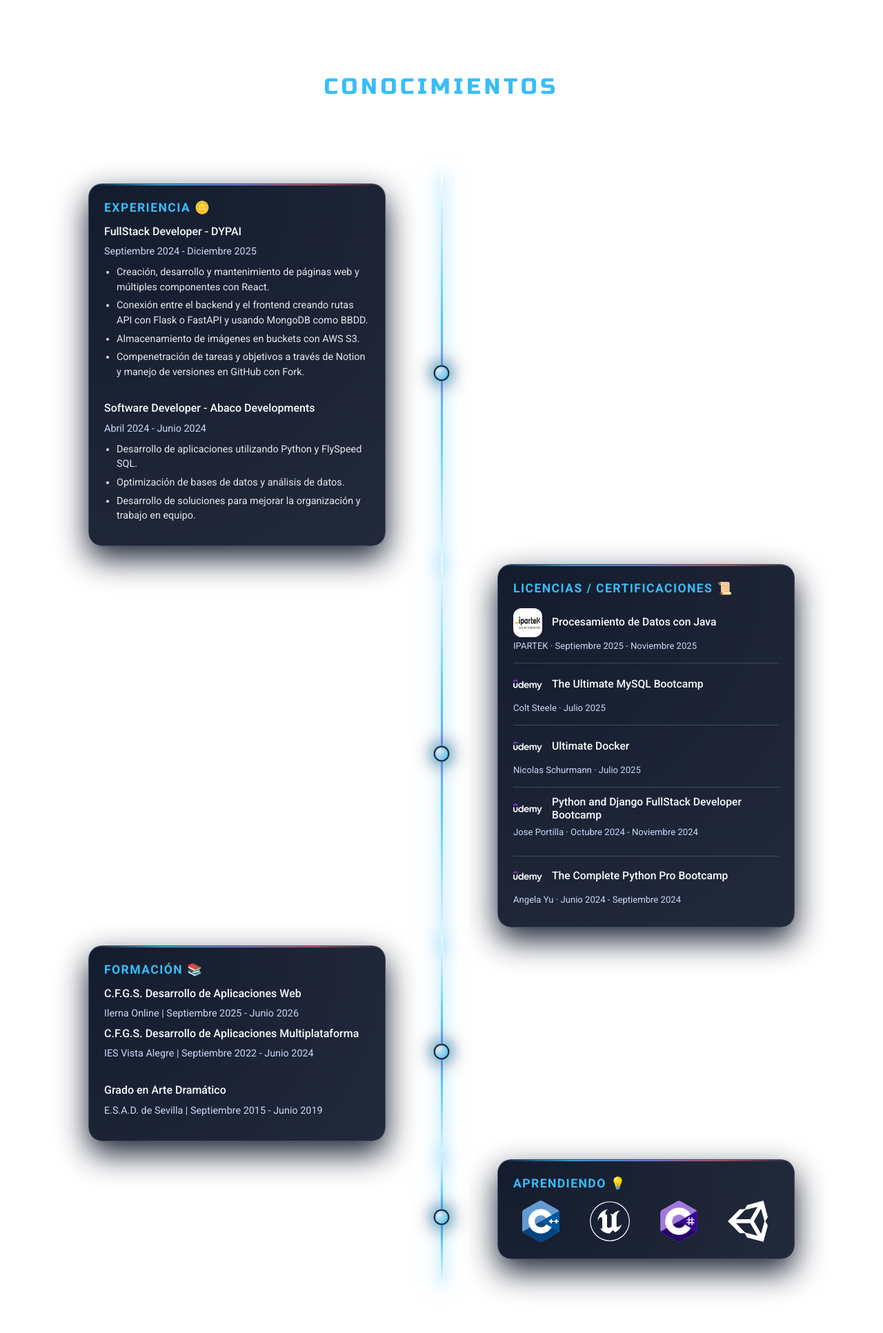
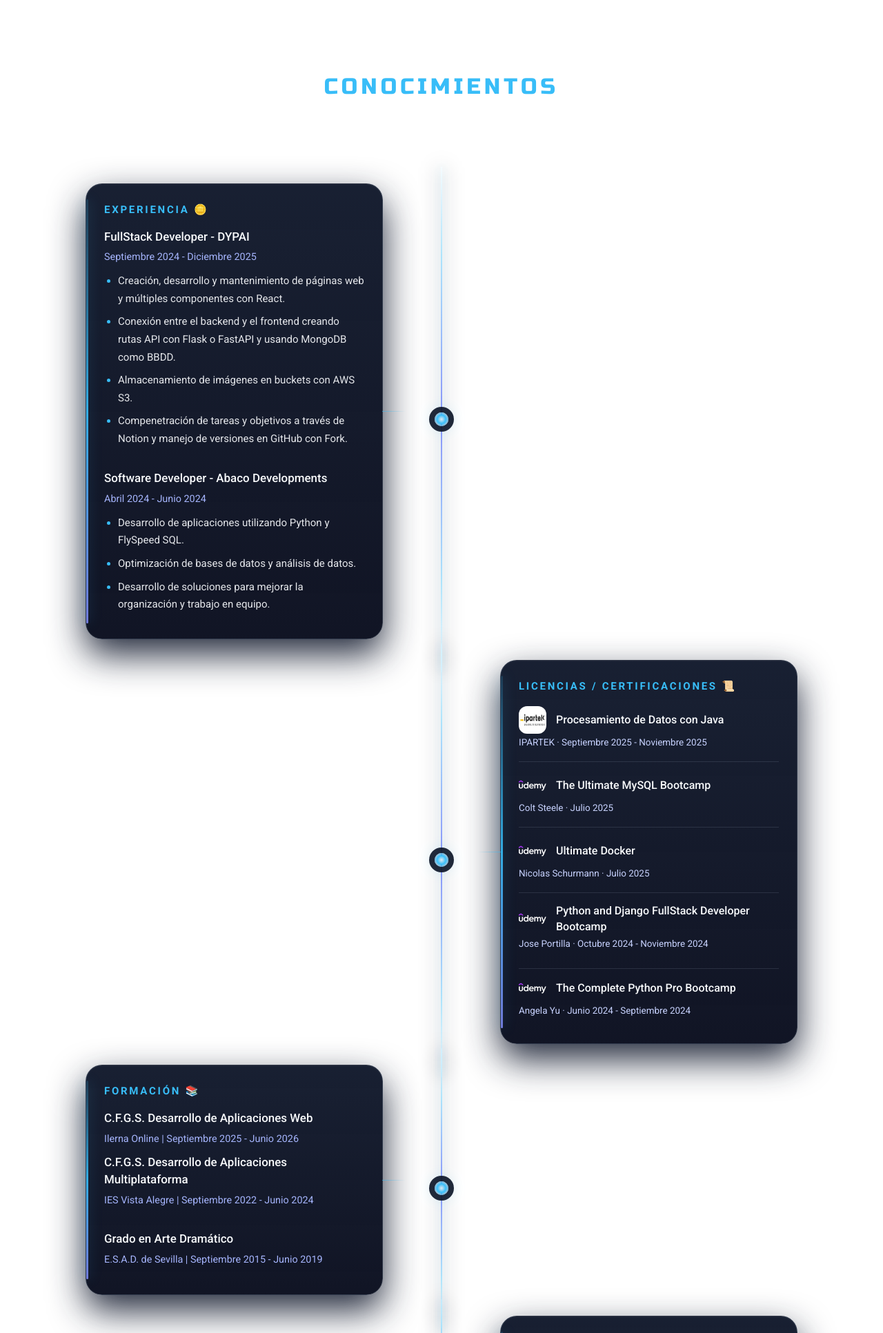
Before and after one commit to KikolasDEV/old_Portafolio, a Django app: page / in a window 1280 px wide. Shown: the part 2685-4618 px from the top of the page at 69% size. Run offline with Django 5.2, Linux system fonts and the light colour scheme; some libraries are stand-ins or nearby versions.

Commit message:
Sección CONOCIMIENTOS actualizado

```diff
--- a/myportfolio/static/css/style.css
+++ b/myportfolio/static/css/style.css
@@ -1434,6 +1434,19 @@ footer .nav-link:hover {
 }
 
 /* Layout timeline */
+.timeline-stage {
+    position: relative;
+    margin-bottom: 54px;
+}
+
+.timeline-stage:last-child {
+    margin-bottom: 0;
+}
+
+.timeline-spine-col {
+    position: relative;
+}
+
 .timeline {
     position: relative;
     display: flex;
@@ -1442,208 +1455,186 @@ footer .nav-link:hover {
     align-items: center;
     width: 100%;
     height: 100%;
-}
-
-/* Línea central del timeline */
+    min-height: 100%;
+}
+
 .timeline-line {
     position: absolute;
-    width: 3px;
-    height: calc(100% + 80px);
+    width: 2px;
+    height: calc(100% + 96px);
+    border-radius: 999px;
     background: linear-gradient(
         to bottom,
-        rgba(56, 189, 248, 0.00) 0%,   /* arranca transparente */
-        rgba(56, 189, 248, 0.30) 12%,
-        rgba(56, 189, 248, 0.90) 38%,  /* tramo central más intenso */
-        rgba(129, 140, 248, 0.95) 50%, /* pequeño matiz violáceo */
-        rgba(56, 189, 248, 0.90) 62%,
-        rgba(56, 189, 248, 0.30) 88%,
-        rgba(56, 189, 248, 0.00) 100%  /* vuelve a desaparecer */
+        rgba(56, 189, 248, 0.05) 0%,
+        rgba(56, 189, 248, 0.42) 18%,
+        rgba(129, 140, 248, 0.95) 50%,
+        rgba(56, 189, 248, 0.42) 82%,
+        rgba(56, 189, 248, 0.05) 100%
     );
     box-shadow:
-        0 0 18px rgba(56, 189, 248, 0.80),
-        0 0 36px rgba(56, 189, 248, 0.55);
-    border-radius: 999px;
+        0 0 14px rgba(56, 189, 248, 0.28),
+        0 0 28px rgba(15, 23, 42, 0.9);
     z-index: 1;
 }
 
-.row.g-4 {
-    margin-bottom: 50px;
-}
-
-/* Nodo circular */
 .timeline-circle {
     position: relative;
-    width: 22px;
-    height: 22px;
+    width: 20px;
+    height: 20px;
     border-radius: 999px;
-    background:
-        radial-gradient(circle at 30% 30%, #e5e7eb, var(--accent-soft));
-    border: 2px solid rgba(15, 23, 42, 0.95);
+    border: 2px solid rgba(148, 163, 184, 0.4);
+    background: radial-gradient(circle at center, #e2e8f0 0%, var(--accent-soft) 55%, rgba(56, 189, 248, 0.18) 100%);
     box-shadow:
-        0 0 16px rgba(56, 189, 248, 0.9),
-        0 0 30px rgba(15, 23, 42, 1);
+        0 0 0 8px rgba(15, 23, 42, 0.92),
+        0 0 24px rgba(56, 189, 248, 0.42);
     z-index: 2;
-    animation: timeline-pulse 2.4s ease-in-out infinite;
-}
-
-/* Animación sutil del nodo */
-@keyframes timeline-pulse {
-    0% {
-        transform: scale(1);
-        box-shadow:
-            0 0 12px rgba(56, 189, 248, 0.65),
-            0 0 24px rgba(15, 23, 42, 1);
-    }
-    50% {
-        transform: scale(1.07);
-        box-shadow:
-            0 0 20px rgba(56, 189, 248, 0.95),
-            0 0 34px rgba(15, 23, 42, 1);
-    }
-    100% {
-        transform: scale(1);
-        box-shadow:
-            0 0 12px rgba(56, 189, 248, 0.65),
-            0 0 24px rgba(15, 23, 42, 1);
-    }
-}
-
-/* Cards base */
+}
+
 .knowledge-card {
     position: relative;
-    background:
-        radial-gradient(circle at top left,
-            rgba(15, 23, 42, 0.98),
-            rgba(15, 23, 42, 0.92));
-    border-radius: 20px;
-    padding: 24px 22px;
-    border: 1px solid var(--border-soft);
-    box-shadow: 0 18px 45px rgba(15, 23, 42, 0.95);
-    transition:
-        transform 0.3s ease,
-        box-shadow 0.3s ease,
-        border-color 0.3s ease,
-        background 0.3s ease;
     width: 100%;
     max-width: 620px;
-}
-
-/* Barra de acento superior */
+    padding: 28px 26px;
+    border-radius: 24px;
+    border: 1px solid rgba(148, 163, 184, 0.22);
+    background:
+        linear-gradient(180deg, rgba(15, 23, 42, 0.96), rgba(2, 6, 23, 0.94));
+    box-shadow:
+        0 22px 52px rgba(15, 23, 42, 0.92),
+        inset 0 1px 0 rgba(255, 255, 255, 0.03);
+    transition:
+        transform 0.28s ease,
+        border-color 0.28s ease,
+        box-shadow 0.28s ease;
+}
+
 .knowledge-card::before {
     content: "";
     position: absolute;
-    inset: 0;
-    border-radius: inherit;
-    padding-top: 2px;
-    border-top: 2px solid transparent;
-    border-image: linear-gradient(
-        90deg,
-        rgba(56, 189, 248, 0.0),
+    top: 22px;
+    bottom: 22px;
+    left: 0;
+    width: 3px;
+    border-radius: 999px;
+    background: linear-gradient(
+        to bottom,
+        rgba(56, 189, 248, 0.18),
         rgba(56, 189, 248, 0.9),
-        rgba(129, 140, 248, 0.9),
-        rgba(248, 113, 113, 0.7),
-        rgba(56, 189, 248, 0.0)
-    ) 1;
-    pointer-events: none;
-    opacity: 0.9;
-}
-
-/* Hover card */
+        rgba(129, 140, 248, 0.86)
+    );
+    box-shadow: 0 0 18px rgba(56, 189, 248, 0.35);
+}
+
+.knowledge-card::after {
+    content: "";
+    position: absolute;
+    top: 50%;
+    width: 34px;
+    height: 1px;
+    background: linear-gradient(90deg, rgba(56, 189, 248, 0.7), rgba(56, 189, 248, 0));
+    opacity: 0.8;
+}
+
+.left-card .knowledge-card::after {
+    right: -34px;
+}
+
+.right-card .knowledge-card::after {
+    left: -34px;
+    transform: scaleX(-1);
+}
+
 .knowledge-card:hover {
-    transform: translateY(-10px);
+    transform: translateY(-6px);
+    border-color: rgba(56, 189, 248, 0.55);
     box-shadow:
-        0 0 26px rgba(56, 189, 248, 0.55),
-        0 24px 60px rgba(15, 23, 42, 0.98);
-    border-color: rgba(56, 189, 248, 0.8);
-    background:
-        radial-gradient(circle at top left,
-            rgba(15, 23, 42, 0.98),
-            rgba(15, 23, 42, 0.96));
+        0 0 28px rgba(56, 189, 248, 0.12),
+        0 28px 68px rgba(15, 23, 42, 0.96);
 }
 
 .knowledge-card h3 {
-    font-size: 1.1rem;
+    margin-bottom: 18px;
+    color: var(--accent-soft);
+    font-size: 0.94rem;
     font-weight: 700;
+    letter-spacing: 0.18em;
+    text-transform: uppercase;
+}
+
+.knowledge-card h4 {
+    margin-bottom: 6px;
+    color: #f8fafc;
+    font-size: 1.06rem;
+    line-height: 1.45;
+}
+
+.knowledge-card p {
+    margin-bottom: 10px;
+    color: #a5b4fc;
+    font-size: 0.9rem;
+    line-height: 1.65;
+}
+
+.knowledge-card ul {
+    margin: 0;
+    padding-left: 20px;
+}
+
+.knowledge-card ul li {
+    margin-bottom: 8px;
+    color: #e5e7eb;
+    font-size: 0.94rem;
+    line-height: 1.7;
+}
+
+.knowledge-card ul li::marker {
     color: var(--accent-soft);
-    margin-bottom: 14px;
+}
+
+.icon-ud {
+    width: 40px;
+    height: 40px;
+    margin-right: 4px;
+    border-radius: 12px;
+}
+
+.left-card {
+    transform: translateX(18px);
+}
+
+.right-card {
+    transform: translateX(-18px);
+}
+
+.knowledge-card-cert h3 {
+    margin-bottom: 20px;
+}
+
+.knowledge-card-cert h4 {
     display: flex;
     align-items: center;
     gap: 10px;
-    text-transform: uppercase;
-    letter-spacing: 0.08em;
-}
-
-.knowledge-card h4 {
     font-size: 1rem;
+    margin-bottom: 2px;
+}
+
+.knowledge-card-cert p {
+    font-size: 0.84rem;
+    color: #c7d2fe;
     margin-bottom: 8px;
-    color: #f9fafb;
-}
-
-.knowledge-card p {
-    font-size: 0.9rem;
-    line-height: 1.6;
-    color: #cbd5f5;
-    margin-bottom: 8px;
-}
-
-.knowledge-card ul {
-    padding-left: 18px;
-    list-style: disc;
-    margin-bottom: 8px;
-}
-
-.knowledge-card ul li {
-    font-size: 0.9rem;
-    margin-bottom: 5px;
-    color: #e5e7eb;
-}
-
-.icon-ud {
-    width: 42px;
-    height: 42px;
-    margin-right: 6px;
-    border-radius: 12px;
-}
-
-/* Ajuste lateral de cards */
-.left-card {
-    transform: translateX(22px);
-}
-
-.right-card {
-    transform: translateX(-22px);
-}
-
-/* Card de Licencias / Certificaciones: mejor agrupada */
-.knowledge-card-cert h3 {
-    margin-bottom: 18px;
-}
-
-.knowledge-card-cert h4 {
-    display: flex;
-    align-items: center;
-    gap: 8px;
-    font-size: 0.98rem;
-    margin-bottom: 2px;
-}
-
-.knowledge-card-cert p {
-    font-size: 0.82rem;
-    color: #cbd5f5;
-    margin-bottom: 5px;
-}
-
-/* Separador entre certificaciones para que se entienda el bloque */
+}
+
 .knowledge-card-cert h4:not(:first-of-type) {
-    margin-top: 14px;
-    padding-top: 10px;
-    border-top: 1px solid rgba(148, 163, 184, 0.3);
-}
-
-/* Grid tecnologías en última card */
-.right-card .tech-grid {
+    margin-top: 16px;
+    padding-top: 14px;
+    border-top: 1px solid rgba(148, 163, 184, 0.18);
+}
+
+.knowledge-card-learning .tech-grid {
     justify-content: flex-start;
-    gap: 40px;
+    gap: 34px;
+    flex-wrap: wrap;
+    padding-top: 8px;
 }
 
 @media (min-width: 768px) {
@@ -1654,13 +1645,26 @@ footer .nav-link:hover {
 }
 
 @media (max-width: 767.98px) {
+    .timeline-stage {
+        margin-bottom: 34px;
+    }
+
+    .timeline-spine-col {
+        display: none !important;
+    }
+
     .left-card,
     .right-card {
         transform: none;
     }
 
     .knowledge-card {
-        padding: 20px 18px;
+        max-width: 100%;
+        padding: 22px 18px;
+    }
+
+    .knowledge-card::after {
+        display: none;
     }
 }
 
--- a/myportfolio/templates/projects/index.html
+++ b/myportfolio/templates/projects/index.html
@@ -402,9 +402,9 @@
         <div class="container position-relative py-5">
 
             <!-- Card 1 -->
-            <div class="row g-4">
+            <div class="row g-4 timeline-stage">
                 <div class="col-md-5 left-card">
-                    <div class="knowledge-card">
+                    <div class="knowledge-card knowledge-card-experience">
                         <h3>{% if lang == 'en' %}Experience 🪙{% else %}Experiencia 🪙{% endif %}</h3>
                         <div>
                             <h4>FullStack Developer - DYPAI</h4>
@@ -428,7 +428,7 @@
                         </div>
                     </div>
                 </div>
-                <div class="col-md-2 d-flex align-items-center">
+                <div class="col-md-2 d-flex align-items-center timeline-spine-col">
                     <div class="timeline">
                         <div class="timeline-line"></div>
                         <div class="timeline-circle"></div>
@@ -438,16 +438,16 @@
             </div>
 
             <!-- Card 2 -->
-            <div class="row g-4">
+            <div class="row g-4 timeline-stage">
                 <div class="col-md-5"></div>
-                <div class="col-md-2 d-flex align-items-center">
+                <div class="col-md-2 d-flex align-items-center timeline-spine-col">
                     <div class="timeline">
                         <div class="timeline-line"></div>
                         <div class="timeline-circle"></div>
                     </div>
                 </div>
                 <div class="col-md-5 right-card">
-                    <div class="knowledge-card knowledge-card-cert">
+                    <div class="knowledge-card knowledge-card-cert knowledge-card-certifications">
                         <h3>{% if lang == 'en' %}Licenses / Certifications 📜{% else %}Licencias / Certificaciones 📜{% endif %}</h3>
 
                         <h4>
@@ -484,9 +484,9 @@
             </div>
 
             <!-- Card 3 -->
-            <div class="row g-4">
+            <div class="row g-4 timeline-stage">
                 <div class="col-md-5 left-card">
-                    <div class="knowledge-card">
+                    <div class="knowledge-card knowledge-card-education">
                         <h3>{% if lang == 'en' %}Education 📚{% else %}Formación 📚{% endif %}</h3>
                         <h4>{% if lang == 'en' %}Higher Technician in Web Application Development{% else %}C.F.G.S. Desarrollo de Aplicaciones Web{% endif %}</h4>
                         <p>Ilerna Online | {% if lang == 'en' %}September 2025 - June 2026{% else %}Septiembre 2025 - Junio 2026{% endif %}</p>
@@ -496,7 +496,7 @@
                         <p>E.S.A.D. de Sevilla | {% if lang == 'en' %}September 2015 - June 2019{% else %}Septiembre 2015 - Junio 2019{% endif %}</p>
                     </div>
                 </div>
-                <div class="col-md-2 d-flex align-items-center">
+                <div class="col-md-2 d-flex align-items-center timeline-spine-col">
                     <div class="timeline">
                         <div class="timeline-line"></div>
                         <div class="timeline-circle"></div>
@@ -506,16 +506,16 @@
             </div>
 
             <!-- Card 4 -->
-            <div class="row g-4">
+            <div class="row g-4 timeline-stage">
                 <div class="col-md-5"></div>
-                <div class="col-md-2 d-flex align-items-center">
+                <div class="col-md-2 d-flex align-items-center timeline-spine-col">
                     <div class="timeline">
                         <div class="timeline-line"></div>
                         <div class="timeline-circle"></div>
                     </div>
                 </div>
                 <div class="col-md-5 right-card">
-                    <div class="knowledge-card">
+                    <div class="knowledge-card knowledge-card-learning">
                         <h3>{% if lang == 'en' %}Currently Learning 💡{% else %}Aprendiendo 💡{% endif %}</h3>
                         <div class="tech-grid">
                             <img src="{% static 'images/tecnologias/c-plusplus.svg' %}" alt="C++">
```
